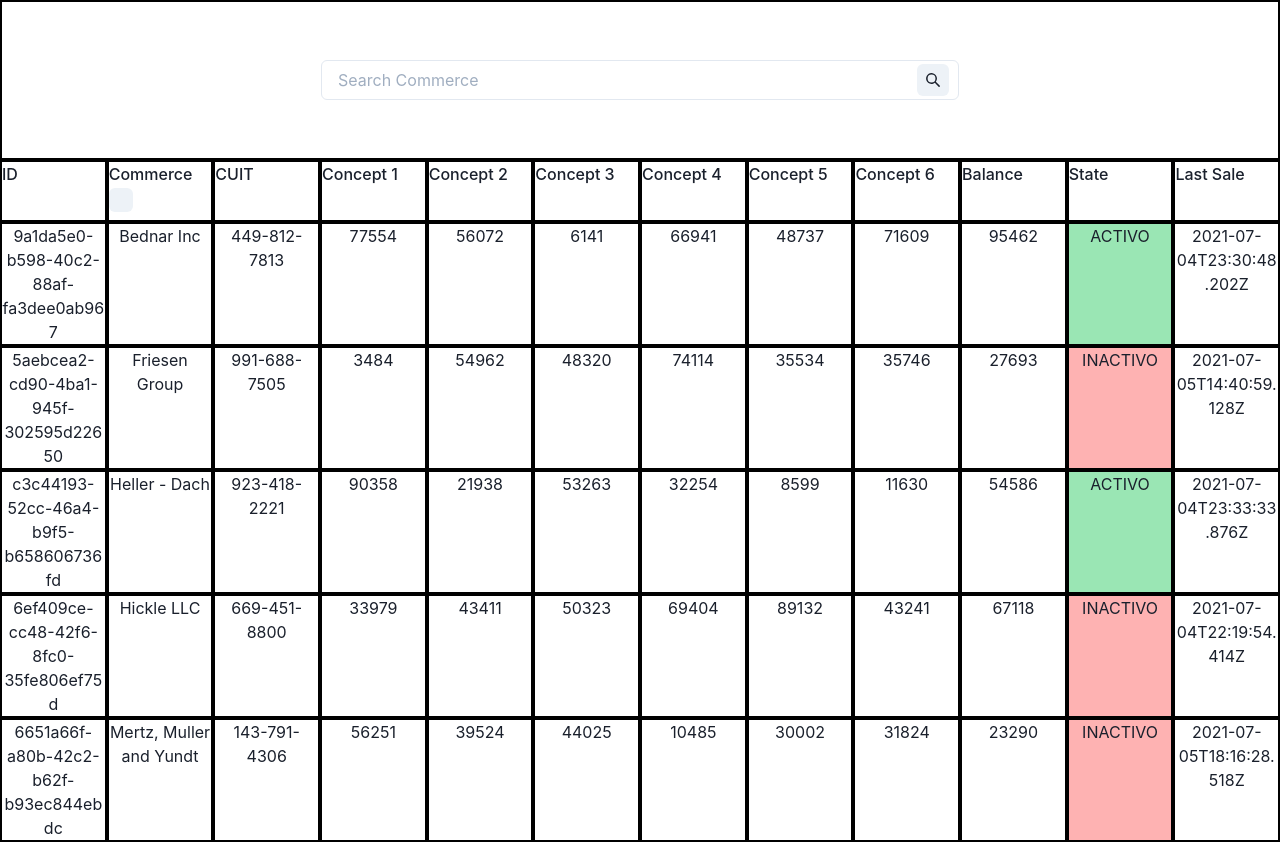
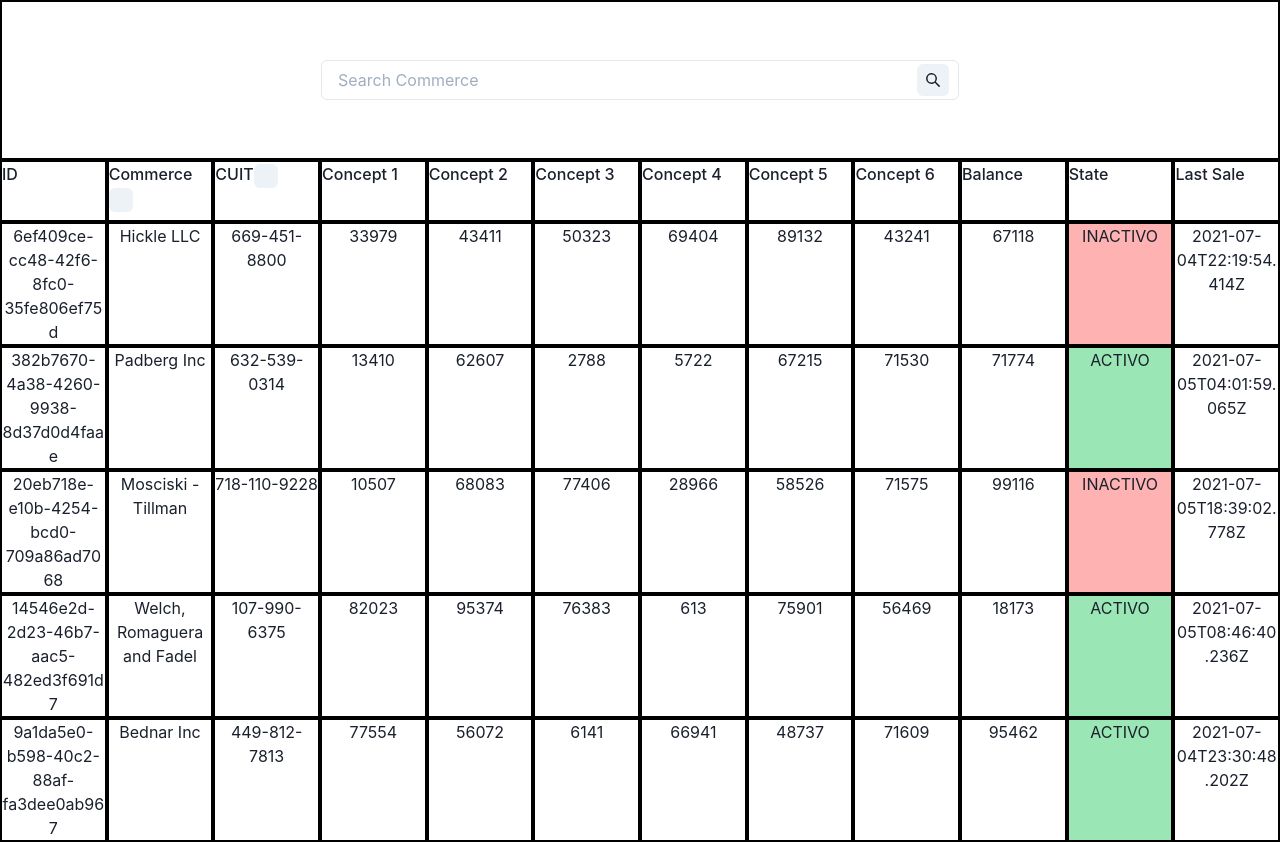
Before and after one commit to Heckiz/search-bar, a React (Vite) app: page / in a window 1280 px wide. Shown: the top 842 px of the page. Built offline with nearby package versions, Linux system fonts and the light colour scheme; data requests are answered from the project's data file.

Commit message:
add function to sort by cuit

```diff
--- a/db.json
+++ b/db.json
@@ -1,4 +1,4 @@
-{"commerces": [
+{"stores": [
     {
       "id": "6ef409ce-cc48-42f6-8fc0-35fe806ef75d",
       "commerce": "Hickle LLC",
--- a/src/App.jsx
+++ b/src/App.jsx
@@ -9,17 +9,24 @@ function App() {
 
   const [search, setSearch] = useState("")
   const [orderCommerce, setOrderCommerce] = useState(null);
+  const [orderCuit, setOrderCuit] = useState(null);
 
-  const handleOrder = ()=>{
+
+  const handleOrderByCommerce = ()=>{
       orderCommerce == null ? setOrderCommerce("acs") :
       orderCommerce == "acs" ? setOrderCommerce("desc") :
       setOrderCommerce(null)
+  }
+  const handleOrderByCuit = ()=>{
+    orderCuit == null ? setOrderCuit("acs") :
+    orderCuit == "acs" ? setOrderCuit("desc") :
+    setOrderCuit(null)
   }
   const handleChange = (event) => {
       setSearch(event.target.value)
   };
 
-  getCommerces({search, orderCommerce})
+  getCommerces({search, orderCommerce, orderCuit})
   return (
 
       <Box
@@ -27,7 +34,9 @@ function App() {
         >
 
         <SearchBar handleChange={handleChange}/>
-        <CommercesList handleOrder={handleOrder}/>
+        <CommercesList
+        handleOrderByCommerce={handleOrderByCommerce}
+        handleOrderByCuit={handleOrderByCuit}/>
 
       </Box>
 
--- a/src/components/Table/CommercesList.jsx
+++ b/src/components/Table/CommercesList.jsx
@@ -5,7 +5,7 @@ import { selectAllCommerces } from '../../store/commerceSlice'
 import CommerceCard from './CommerceCard';
 import TableHeader from './TableHeader';
 
-export default function CommercesList({handleOrder}) {
+export default function CommercesList({handleOrderByCommerce, handleOrderByCuit}) {
 
     const data = useSelector(selectAllCommerces.selectAll);
 
@@ -13,7 +13,9 @@ export default function CommercesList({handleOrder}) {
     return (
         <Box d="grid"
         >
-            <TableHeader handleOrder={handleOrder}/>
+            <TableHeader
+            handleOrderByCommerce={handleOrderByCommerce}
+            handleOrderByCuit={handleOrderByCuit}/>
             {
                 data.map((commerce) => (
 
--- a/src/components/Table/TableHeader.jsx
+++ b/src/components/Table/TableHeader.jsx
@@ -1,9 +1,9 @@
-import { Box, Flex, Button,FormLabel } from '@chakra-ui/react'
-import React,{useState} from 'react'
+import { Box, Flex, Button, FormLabel } from '@chakra-ui/react'
+import React, { useState } from 'react'
 import { blockStyle } from './CommerceCard'
-import { ChevronUpIcon,ChevronDownIcon } from '@chakra-ui/icons'
+import { ChevronUpIcon, ChevronDownIcon } from '@chakra-ui/icons'
 
-export default function TableHeader({handleOrder}) {
+export default function TableHeader({ handleOrderByCommerce , handleOrderByCuit }) {
     const commerceHeader = ["ID", "Commerce", "CUIT", "Concept 1", "Concept 2", "Concept 3", "Concept 4", "Concept 5", "Concept 6", "Balance", "State", "Last Sale"]
 
 
@@ -16,7 +16,13 @@ export default function TableHeader({handleOrder}) {
 
                         {element}
                         {element == "Commerce" &&
-                    <Button size="xs" onClick={handleOrder}>
+                            <Button size="xs" onClick={handleOrderByCommerce}>
+                                {/* {orderCommerce == "acs" && <ChevronUpIcon/>}
+                        {orderCommerce == "desc" && <ChevronDownIcon/>} */}
+                            </Button>
+                        }
+                        {element == "CUIT" &&
+                            <Button size="xs" onClick={handleOrderByCuit}>
                                 {/* {orderCommerce == "acs" && <ChevronUpIcon/>}
                         {orderCommerce == "desc" && <ChevronDownIcon/>} */}
                             </Button>
--- a/src/store/commerceSlice.js
+++ b/src/store/commerceSlice.js
@@ -2,11 +2,13 @@ import { createSlice, createAsyncThunk, createEntityAdapter } from '@reduxjs/too
 import { API_BASE_URL } from './helpers';
 import axios from 'axios';
 
-export const getDataCommerces = createAsyncThunk('commerces/getData', async ({search,orderCommerce}, { dispatch }) => {
-    console.log('search:',search)
-    console.log('orderCommerce:',orderCommerce)
+export const getDataCommerces = createAsyncThunk('commerces/getData', async ({ search, orderCommerce, orderCuit }, { dispatch }) => {
+    console.log('search:', search)
+    console.log('orderCommerce:', orderCommerce)
+    console.log('orerCuil:', orderCuit)
 
-    const data = await axios.get(`${API_BASE_URL}/?q=${search}&_sort=commerce&_order=${orderCommerce}`);
+
+    const data = await axios.get(`${API_BASE_URL}/?q=${search}&_sort=commerce,cuit&_order=${orderCommerce},${orderCuit}`);
     dispatch(setCommerces(data.data));
 }
 );
@@ -26,6 +28,6 @@ const commercesSlice = createSlice({
 
 export const { setCommerces } = commercesSlice.actions
 
-export const selectAllCommerces = commercesAdapter.getSelectors((state)=>state.commerces)
+export const selectAllCommerces = commercesAdapter.getSelectors((state) => state.commerces)
 
 export default commercesSlice.reducer
--- a/src/store/helpers.js
+++ b/src/store/helpers.js
@@ -2,14 +2,13 @@ import { useEffect } from 'react'
 import { getDataCommerces } from './commerceSlice'
 import { useDispatch } from 'react-redux'
 
-export const API_BASE_URL = "http://localhost:3000/commerces";
+export const API_BASE_URL = "http://localhost:3000/stores";
 
-export const getCommerces = ({search, orderCommerce}) =>{
+export const getCommerces = ({ search, orderCommerce, orderCuit }) => {
     const dispach = useDispatch();
-
     useEffect(() => {
-        dispach(getDataCommerces({search, orderCommerce}))
-    }, [search, orderCommerce])
+        dispach(getDataCommerces({ search, orderCommerce, orderCuit }))
+    }, [search, orderCommerce, orderCuit])
 
 
 }
```
Lines whose indentation alone changed are shown as unchanged.
